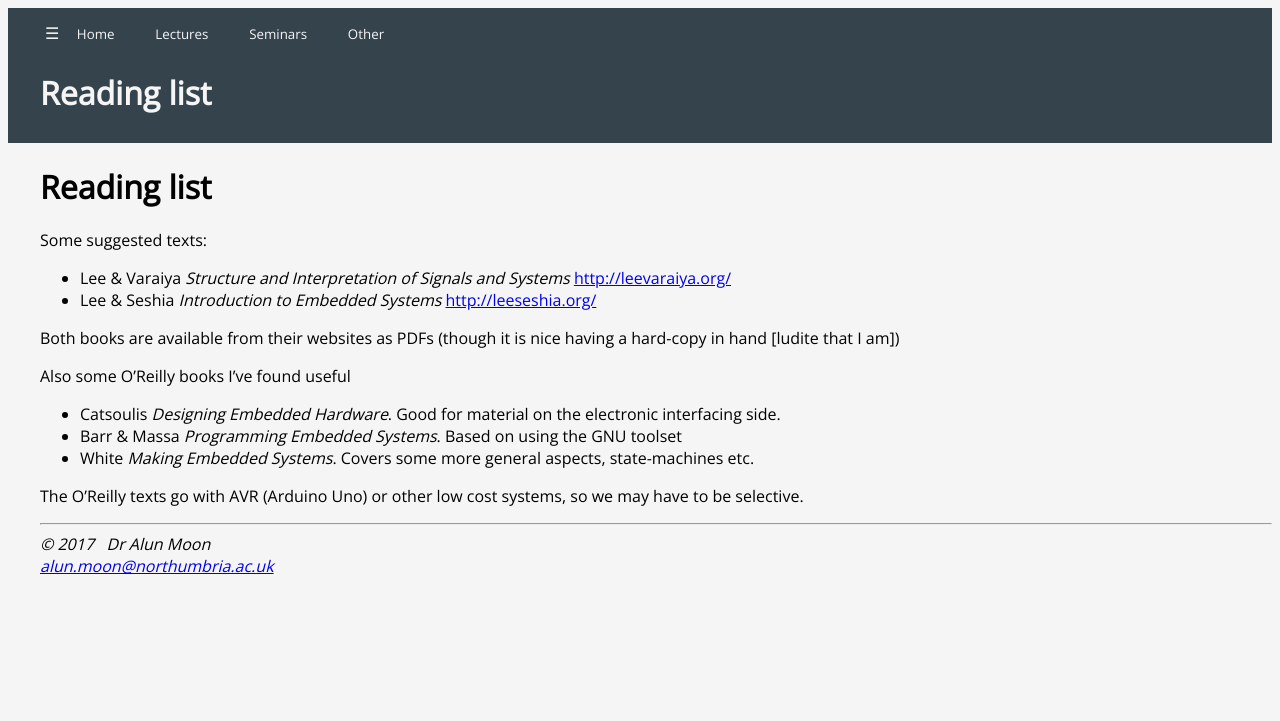
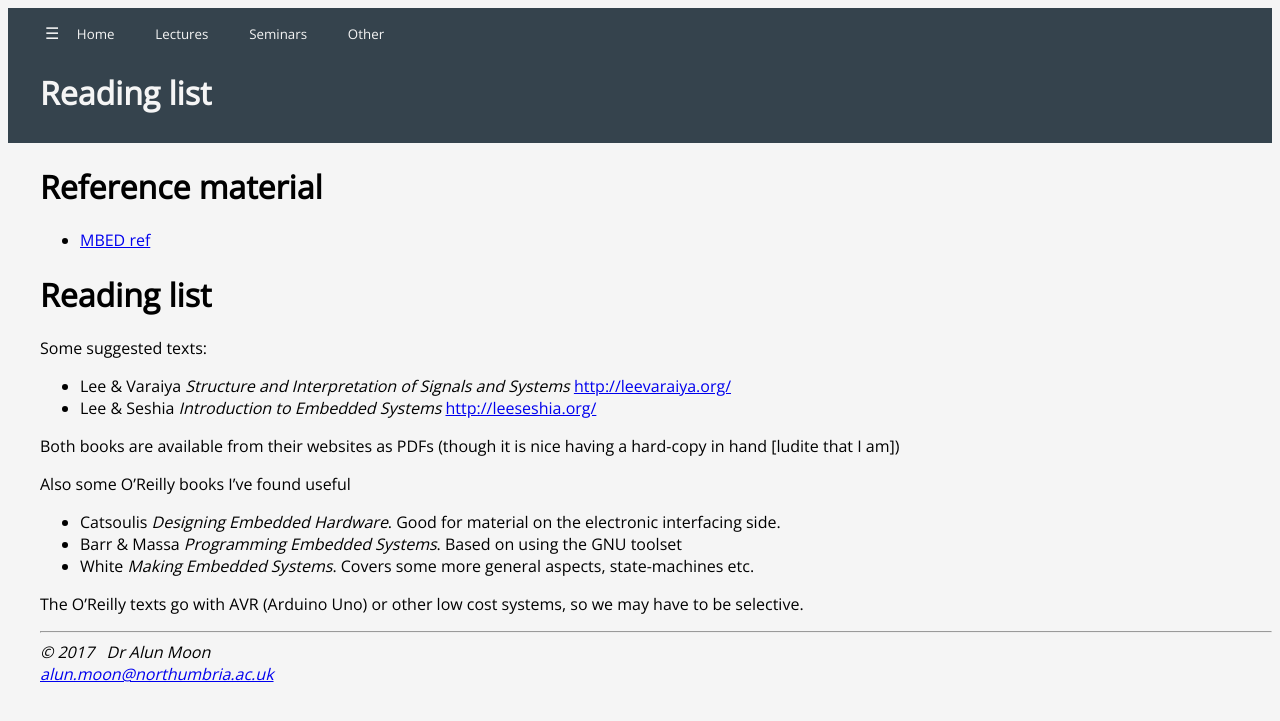
Before and after one commit to kf5011/kf5011.github.io, a Jekyll site: the page built from books.md, in a window 1280 px wide. Shown: the top 721 px of the page. Built offline with Jekyll 4.4.1, drawn with Linux system fonts in a browser that asks for light colours.

Commit message:
mbed.os in reading list

```diff
--- a/books.md
+++ b/books.md
@@ -2,6 +2,9 @@
 layout: default
 title: Reading list
 ---
+
+# Reference material
+* [MBED ref](https://os.mbed.com/docs/latest/reference/index.html)
 
 # Reading list
 Some suggested texts:
```
